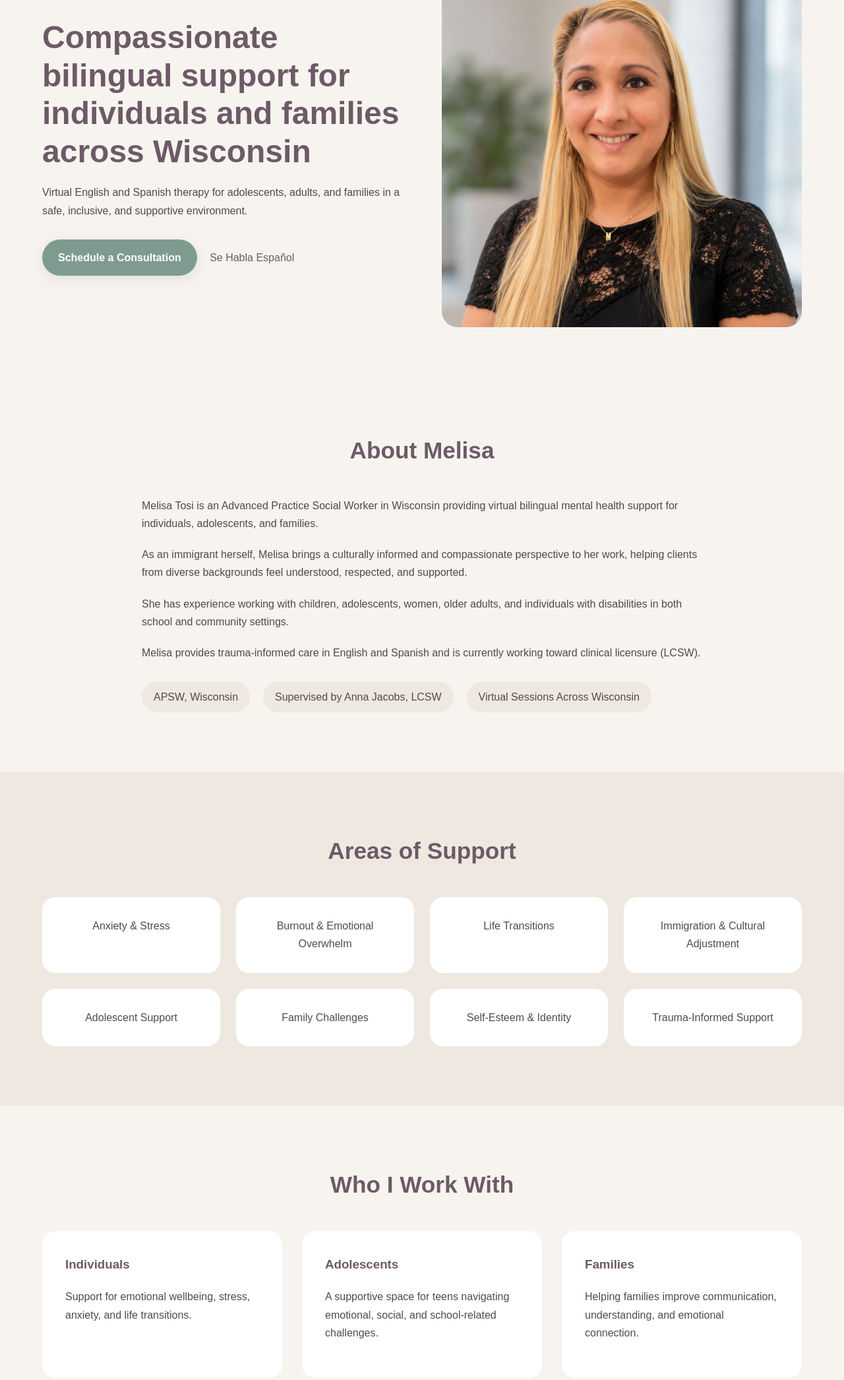
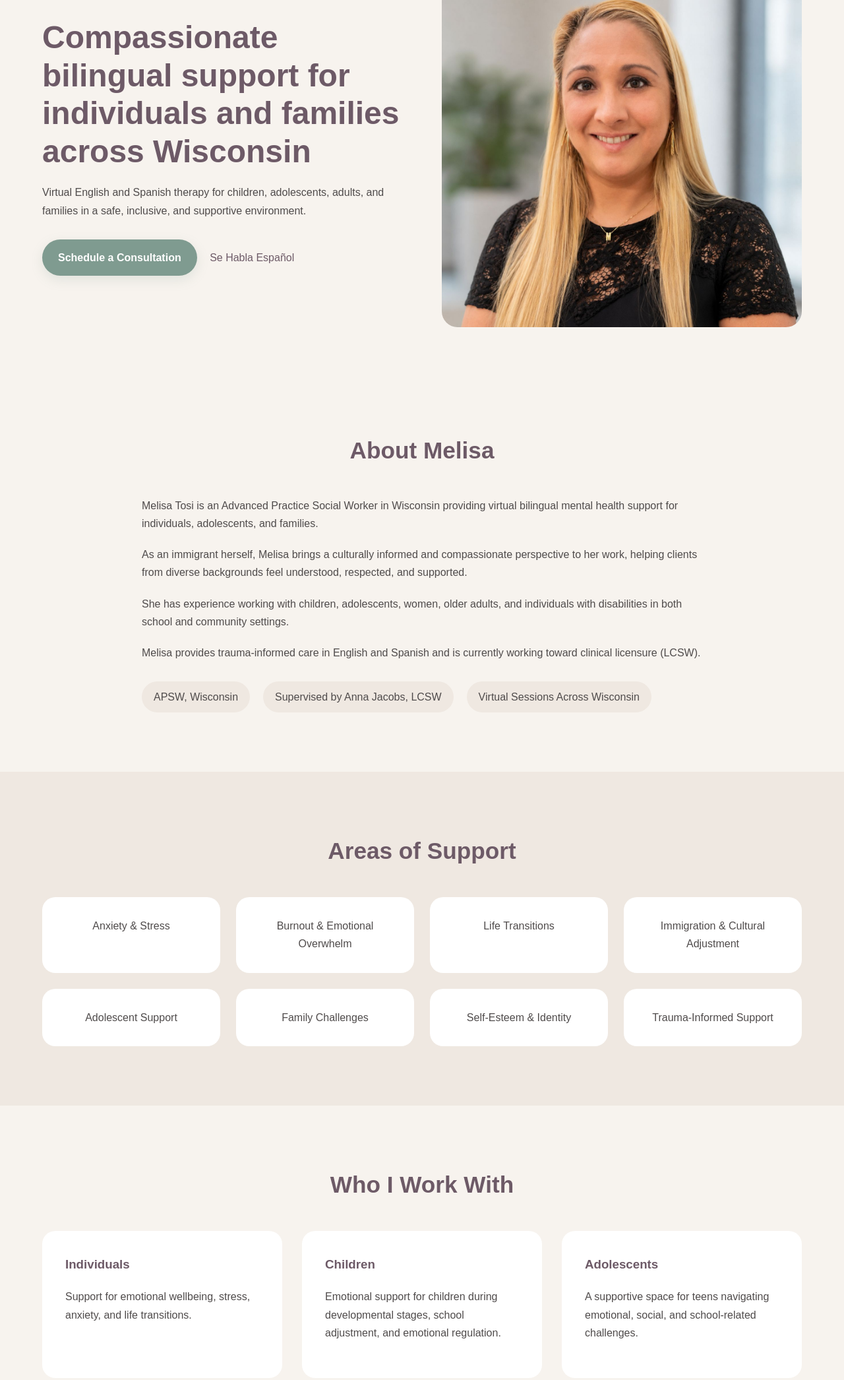
Before and after one commit to emalvar/tosicounseling, a plain HTML site: page index.html in a window 1280 px wide. Shown: the part 228-2320 px from the top of the page at 66% size. Drawn offline with Linux system fonts and the light colour scheme.

Commit message:
cambios en bajadas

```diff
--- a/index.html
+++ b/index.html
@@ -9,7 +9,7 @@
     </title>
     <meta
       name="description"
-      content="Terapia virtual bilingüe en inglés y español para individuos, adolescentes y familias en Wisconsin."
+      content="Bilingual virtual therapy in English and Spanish for individuals, children, adolescents, and families in Wisconsin."
     />
 
     <link rel="stylesheet" href="styles.css" />
@@ -56,8 +56,8 @@
         </h1>
 
         <p>
-          Virtual English and Spanish therapy for adolescents, adults, and
-          families in a safe, inclusive, and supportive environment.
+          Virtual English and Spanish therapy for children, adolescents, adults,
+          and families in a safe, inclusive, and supportive environment.
         </p>
 
         <div class="hero-buttons">
@@ -148,6 +148,15 @@
             <p>
               Support for emotional wellbeing, stress, anxiety, and life
               transitions.
+            </p>
+          </div>
+
+          <div class="service-box">
+            <h3>Children</h3>
+
+            <p>
+              Emotional support for children during developmental stages, school
+              adjustment, and emotional regulation.
             </p>
           </div>
 
```
Also changed, not shown: es/index.html (+11 -2 lines).
